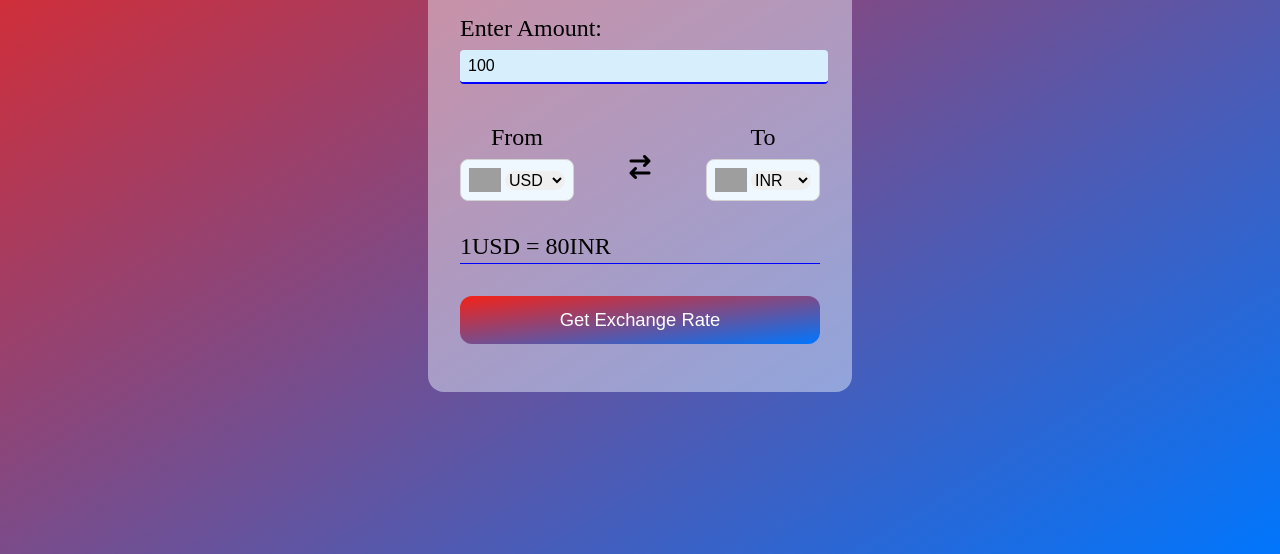
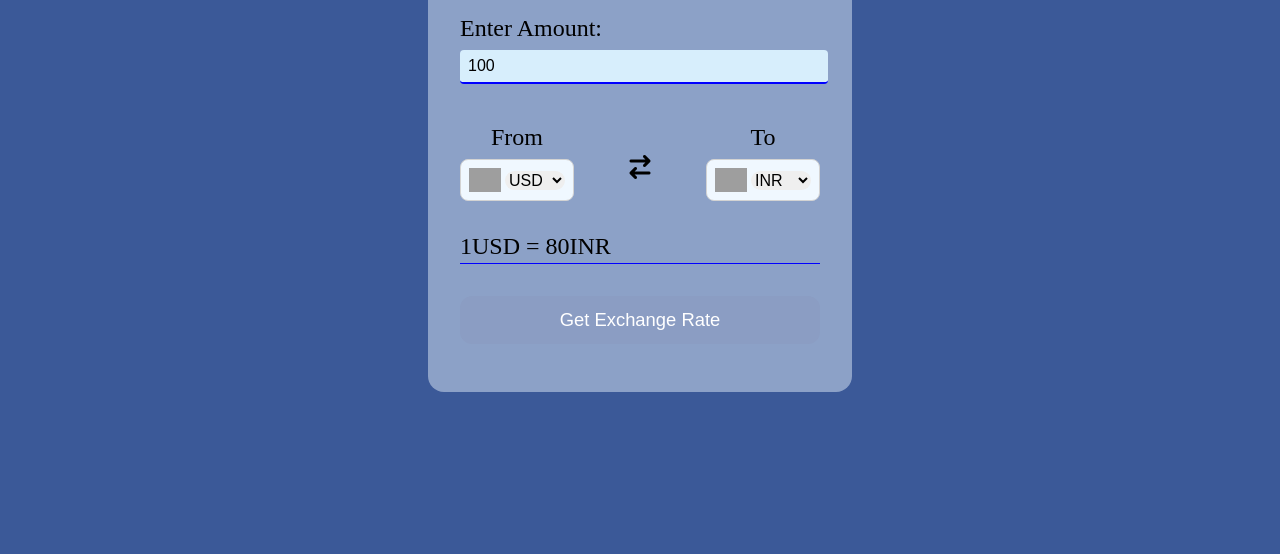
Before and after one commit to ADITYAJVM22/Currency-Converter, a plain HTML site: page index.html in a window 1280 px wide. Shown: the part 246-800 px from the top of the page. Drawn offline with Linux system fonts and the light colour scheme; no server answers; grey boxes are pictures that could not be loaded.

Commit message:
Update style.css

```diff
--- a/style.css
+++ b/style.css
@@ -7,7 +7,7 @@ body{
     justify-content: center;
     align-items: center;
     min-height: 100vh;
-    background: linear-gradient(to bottom right, #f52116, #0076fd);
+    background-color: 	#3b5998;
 }
 h2{
     text-align: center;
@@ -93,7 +93,7 @@ border-bottom: 1px solid blue;
 
 form button {
     height: 3rem;
-    background: linear-gradient(to bottom right, #f52116, #0076fd);
+    background-color:#8b9dc3;
     color: #ffffff;
     font-size: 1.15rem;
     cursor: pointer;
```
